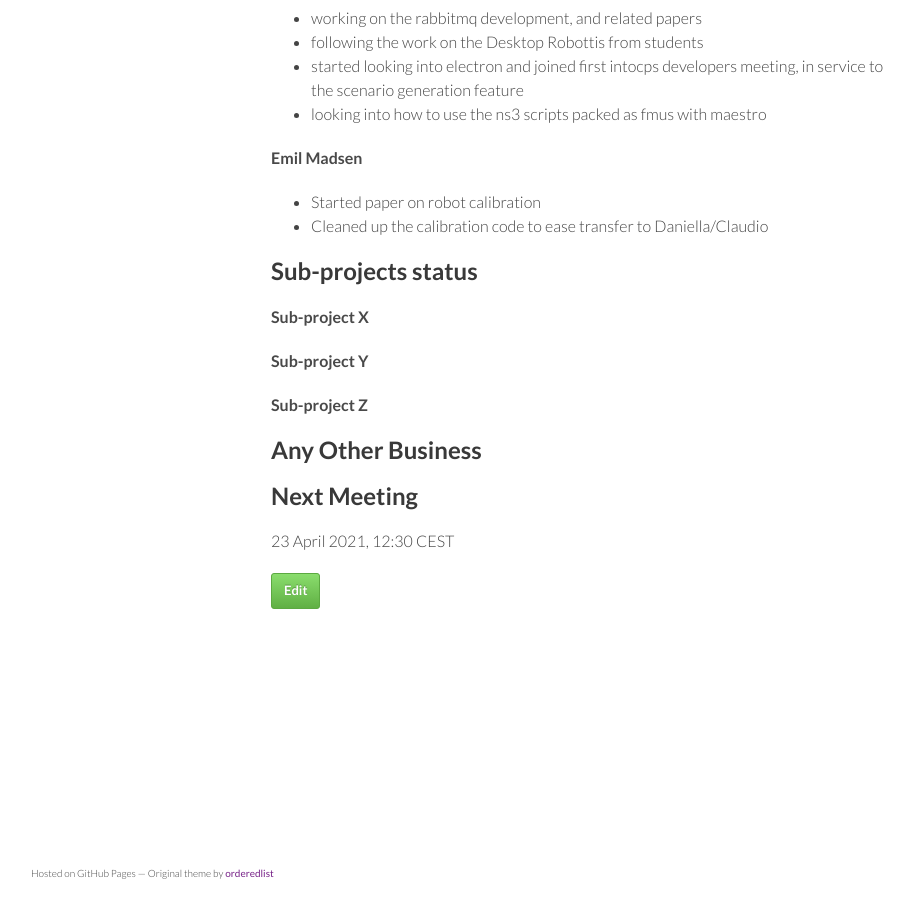
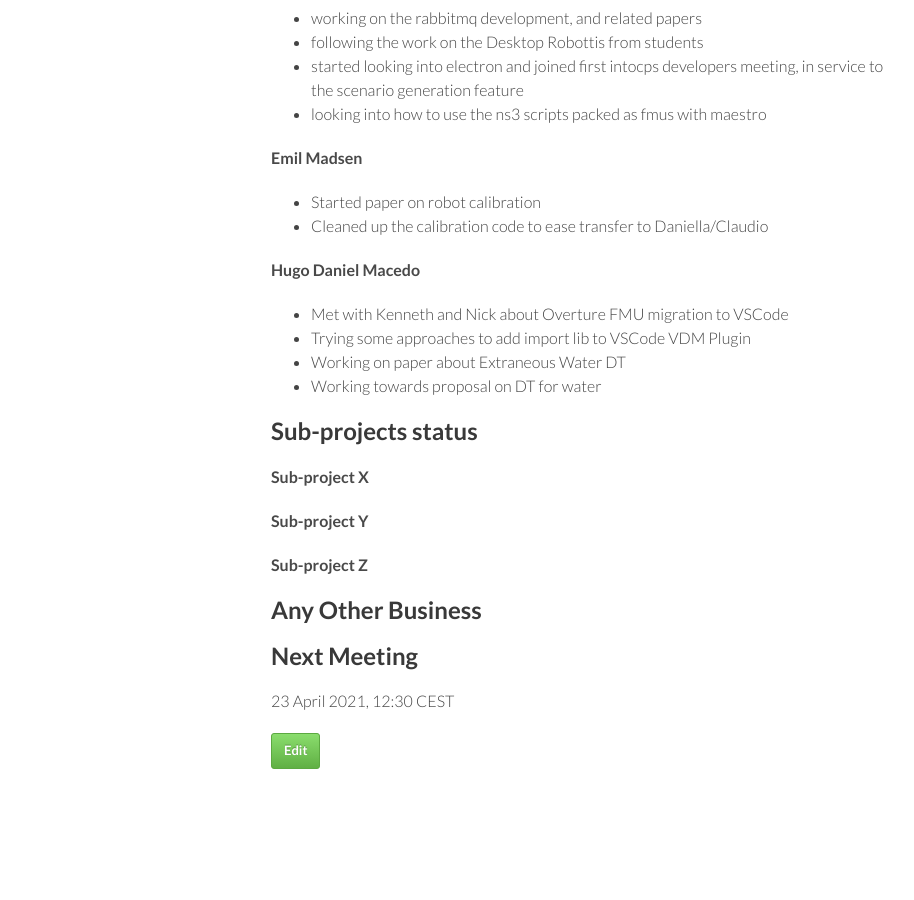
Before and after one commit to digitaltwincentre/digitaltwincentre.github.io, a Jekyll site: the page built from _biweeklies/Biweekly-37.md, in a window 1280 px wide and 900 px high, scrolled down 1675 px. Shown: the whole window, without its empty margins (179-1093 px from the left). Built offline with Jekyll 4.4.1, drawn with Linux system fonts in a browser that asks for light colours; nearby versions of some CDN libraries.

Commit message:
Update Biweekly-37.md

```diff
--- a/_biweeklies/Biweekly-37.md
+++ b/_biweeklies/Biweekly-37.md
@@ -64,6 +64,12 @@ date: 8 April 2021, 1230 CEST
 * Started paper on robot calibration
 * Cleaned up the calibration code to ease transfer to Daniella/Claudio
 
+#### Hugo Daniel Macedo
+* Met with Kenneth and Nick about Overture FMU migration to VSCode
+* Trying some approaches to add import lib to VSCode VDM Plugin
+* Working on paper about Extraneous Water DT
+* Working towards proposal on DT for water
+
 ## Sub-projects status
 
 
```
